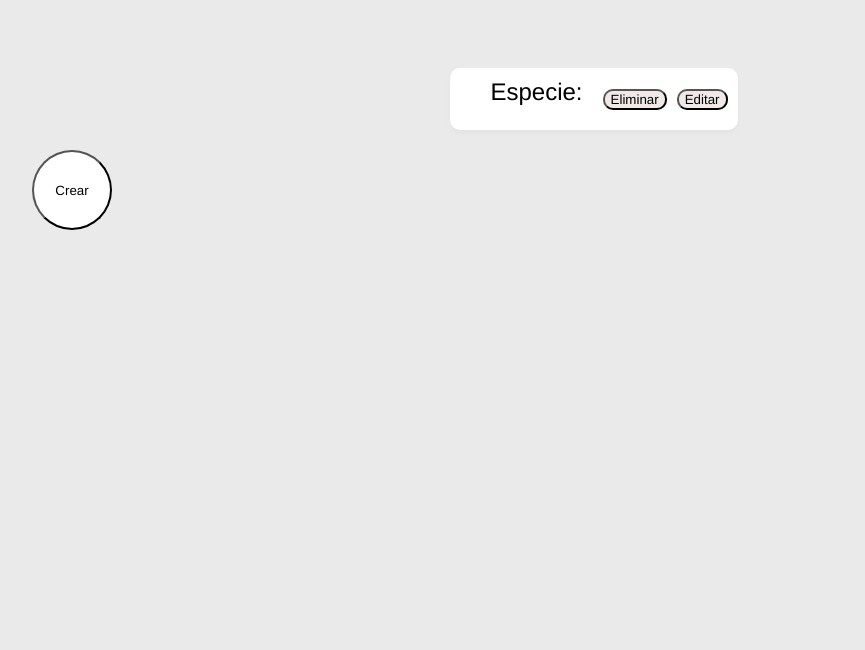
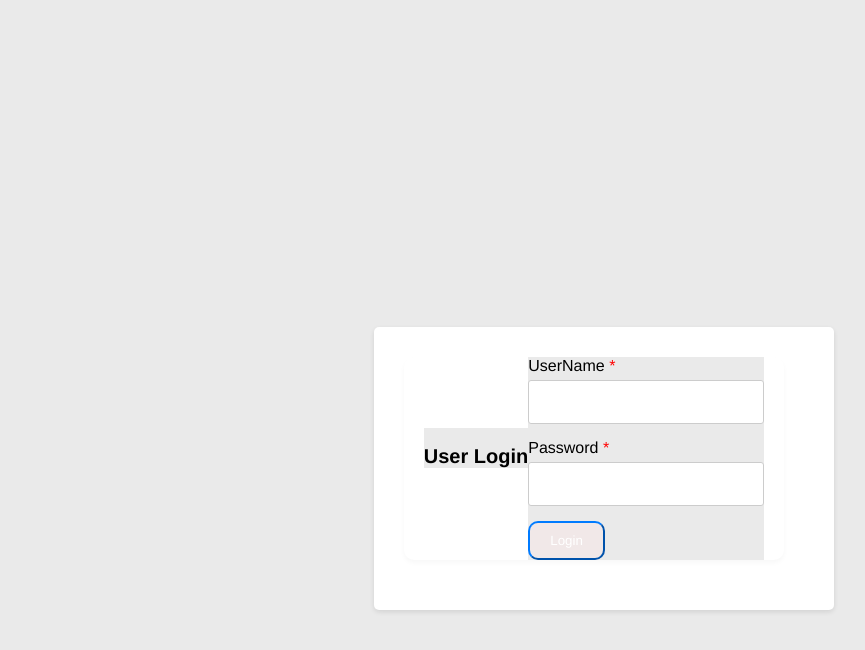
Before and after one commit to DEYYF/Web-Name, a React (Vite) app: page / in a window 1280 px wide. Shown: the top 650 px of the page, without its empty margins (36-901 px from the left). Built offline with nearby package versions, Linux system fonts and the light colour scheme; no server answers.

Commit message:
Carpetas

```diff
--- a/package.json
+++ b/package.json
@@ -13,6 +13,7 @@
     "react": "^18.2.0",
     "react-dom": "^18.2.0",
     "react-icons": "^5.0.1",
+    "react-router-dom": "^6.22.3",
     "styled-components": "^6.1.8"
   },
   "devDependencies": {
--- a/src/Item.jsx
+++ b/src/ItemsComponents/Item.jsx
@@ -1,10 +1,9 @@
 import { useState } from "react";
-import '../styles.css';
-import { ModalsEdits } from "./Components/ModalsEdit";
+import '../../styles.css';
+import { ModalsEdits } from "../Components/ModalsEdit";
 
 export const Item = ({item, deleteitem, editItem}) => {
     const [openModal, setOpenModal] = useState(false);
-
 
     return (
         <div className="card">
--- a/src/UserComponents/LoginForm.css
+++ b/src/UserComponents/LoginForm.css
@@ -0,0 +1,66 @@
+/* General Styles */
+.row {
+  display: flex; /* Center the form horizontally */
+  justify-content: center;
+  align-items: center;
+  min-height: 100vh; /* Set minimum height for viewport */
+}
+
+/* Form Container */
+.container {
+  background-color: #fff; /* White background */
+  border-radius: 5px; /* Rounded corners */
+  box-shadow: 0px 2px 5px rgba(0, 0, 0, 0.1); /* Subtle shadow */
+  padding: 30px; /* Padding for content */
+  width: 400px; /* Set form width */
+}
+
+/* Card Header */
+.card-header {
+  text-align: center; /* Center header text */
+  margin-bottom: 20px; /* Spacing between header and body */
+}
+
+.card-header h2 {
+  font-size: 20px; /* Set header font size */
+  margin-bottom: 0; /* Remove bottom margin */
+}
+
+/* Form Group */
+.form-group {
+  margin-bottom: 15px; /* Spacing between form groups */
+}
+
+.form-group label {
+  display: block; /* Display label on its own line */
+  margin-bottom: 5px; /* Spacing between label and input */
+}
+
+.errmsg {
+  color: red; /* Error message color (assuming for invalid input) */
+}
+
+/* Input Fields */
+.form-control {
+  display: block; /* Display input on its own line */
+  width: 100%; /* Match form group width */
+  padding: 10px;
+  border: 1px solid #ccc; /* Light border */
+  border-radius: 3px; /* Rounded corners */
+  box-sizing: border-box; /* Include padding in width calculation */
+}
+
+/* Form Button */
+.btn-primary {
+  background-color: #007bff; /* Blue button color */
+  color: #fff; /* White button text */
+  border-color: #007bff; /* Blue button border */
+  border-radius: 5px; /* Rounded corners */
+  padding: 10px 20px; /* Button padding */
+  cursor: pointer; /* Indicate clickable button */
+}
+
+/* Button hover effect (optional) */
+.btn-primary:hover {
+  background-color: #0069d9; /* Slightly darker blue on hover */
+}
--- a/src/UserComponents/LoginForm.jsx
+++ b/src/UserComponents/LoginForm.jsx
@@ -1,21 +1,67 @@
-import { FaUser } from "react-icons/fa";
-import { FaLock } from "react-icons/fa";
+import { getUsers } from '../helpers/getUsers';
+import './LoginForm.css'
+import { useEffect, useState } from "react";
 
 export const LoginForm = () => {
+
+  const [username, setusername] = useState('');
+  const [Password, setPassword] = useState('');
+  const [User,setUser] = useState('');
+
+  const getusers = async() => {
+    const newUser = await getUsers();
+    setUser(newUser);
+    console.log(User);
+    ;
+  }
+
+
+
+  const ProceedLogin = (event) => {
+    event.preventDefault();
+    if (validate()) {
+      console.log('Auth')
+    }
+  }
+
+
+
+  const validate = () => {
+    let result=true;
+    if (username !== User.Email || Password !== User.Password) {
+      result= false;
+
+    }
+    return result;
+  }
+
+  useEffect(() => {
+    getusers();
+    console.log(User);
+  }, [ '']);
+
+
   return (
-    <div className="wrapper">
-        <form action="">
-            <h1>Login</h1>
-            <div className="input-box">
-                <input type="text" placeholder="Username" required/>
-                <FaUser/>
+    <div className="row">
+        <form onSubmit={ProceedLogin} className="container">
+          <div className="card">
+            <div className="card-header">
+              <h2>User Login</h2>
             </div>
-            <div className="input-box">
-                <input type="pass" placeholder="Password" required/>
-                <FaLock />
+            <div className="card-body">
+              <div className="form-group">
+                <label>UserName <span className="errmsg">*</span></label>
+                <input value={username} onChange={e=>setusername(e.target.value)} className="form-control"/>
+              </div>
+              <div className="form-group">
+                <label>Password <span className="errmsg">*</span></label>
+                <input type='password' value={Password} onChange={e=>setPassword(e.target.value)} className="form-control"/>
+              </div>
+              <div className="card-footer">
+                <button type="submit" className="btn btn-primary" onClick={ProceedLogin}>Login</button>
+              </div>
             </div>
-
-            <button type="submit">Login</button>
+          </div>
         </form>
     </div>
   )
--- a/src/helpers/getUsers.jsx
+++ b/src/helpers/getUsers.jsx
@@ -1,15 +1,16 @@
 export const getUsers = async () => {
-    const url = `https://proyecto-unai.free.beeceptor.com/users`
+    const url = `https://fakestoreapi.com/users/1`
     const resp = await fetch ( url );
-    const { data } = await resp.json();
+    const { email, password } = await resp.json();
 
-    const users = data.map(user => ({
-        id: user.id,
-        email: user.email,
-        password: user.password
-    }));
+    const user = {
+        Email: email,
+        Password: password
+    }
 
-    return users;
+
+
+    return user;
 
 
 
--- a/src/main.jsx
+++ b/src/main.jsx
@@ -1,10 +1,18 @@
-import React from 'react'
+import React from 'react';
 import ReactDOM from 'react-dom/client'
-import { ItemGrid } from './ItemGrid'
+import { LoginForm } from './UserComponents/LoginForm'
+import { BrowserRouter as Router, Routes, Route } from "react-router-dom";
+import { ItemGrid } from './ItemsComponents/ItemGrid';
+
 
 
 ReactDOM.createRoot(document.getElementById('root')).render(
   <React.StrictMode>
-    <ItemGrid/>
+    <Router>
+      <LoginForm/>
+      <Routes>
+        <Route path='/item' element={<ItemGrid/>}/>
+      </Routes>
+    </Router>
   </React.StrictMode>,
 )
```
Also changed, not shown: src/ItemsComponents/ItemGrid.jsx (renamed from src/ItemGrid.jsx, +3 -4 lines), src/UserComponents/App.jsx (deleted, +0 -11 lines), 2 other files (tests, documents, lock files or other folders).
